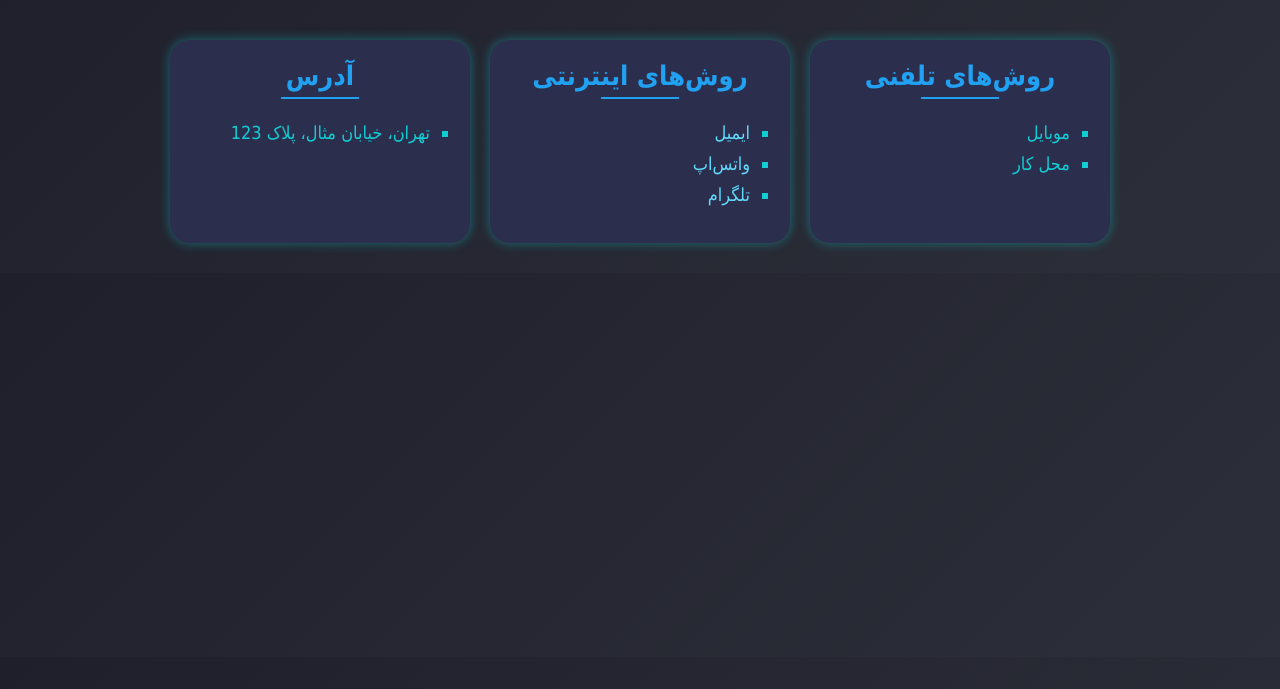
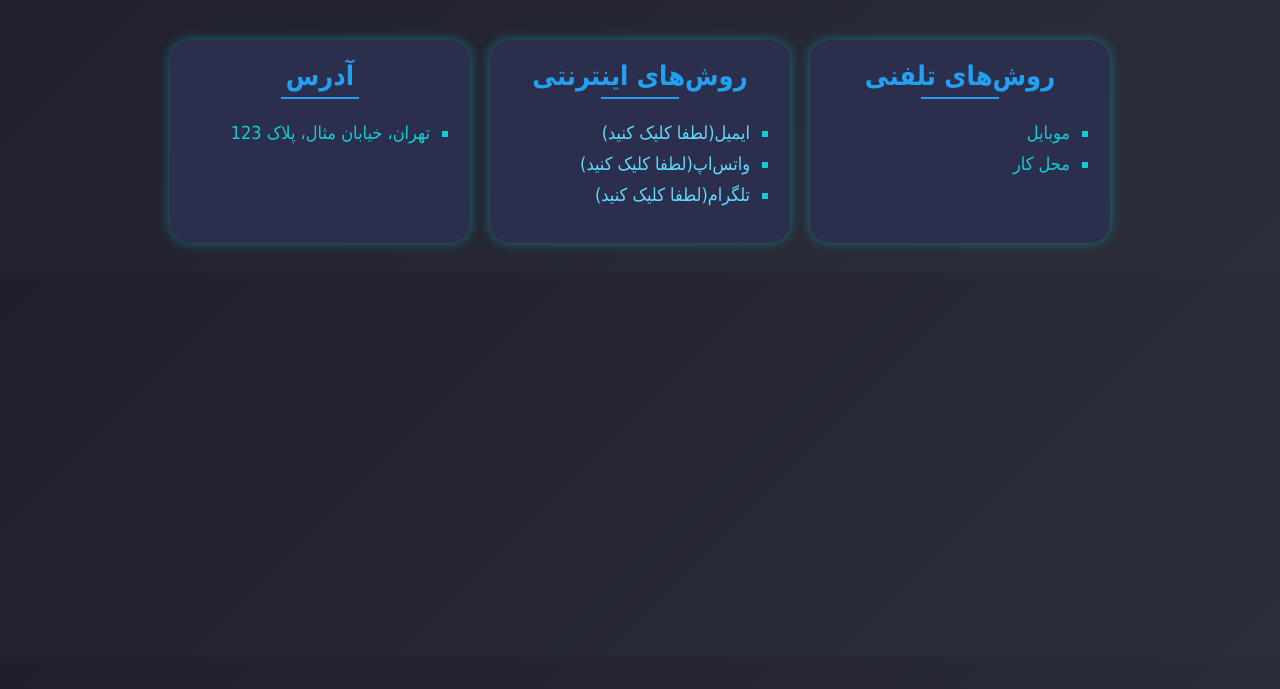
Before and after one commit to sina-mansouri7798/flex-boxes, a plain HTML site: page tele.html in a window 1280 px wide. Shown: the part 111-800 px from the top of the page. Drawn offline with Linux system fonts and the light colour scheme.

Commit message:
tele.html

```diff
--- a/tele.html
+++ b/tele.html
@@ -134,9 +134,9 @@
     <div class="box">
       <h2>روش‌های اینترنتی</h2>
       <ul>
-        <li><a href="#">ایمیل</a></li>
-        <li><a href="#">واتس‌اپ</a></li>
-        <li><a href="#">تلگرام</a></li>
+        <li><a href="email.html">ایمیل(لطفا کلیک کنید)</a></li>
+        <li><a href="whatspp.html">واتس‌اپ(لطفا کلیک کنید)</a></li>
+        <li><a href="telegram.html">تلگرام(لطفا کلیک کنید)</a></li>
       </ul>
     </div>
     <div class="box">
```
